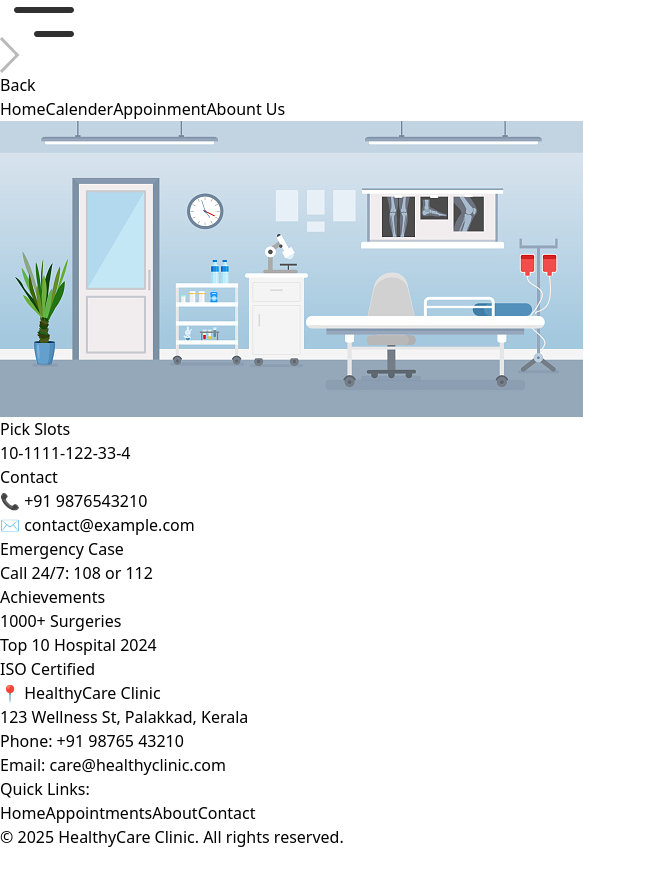
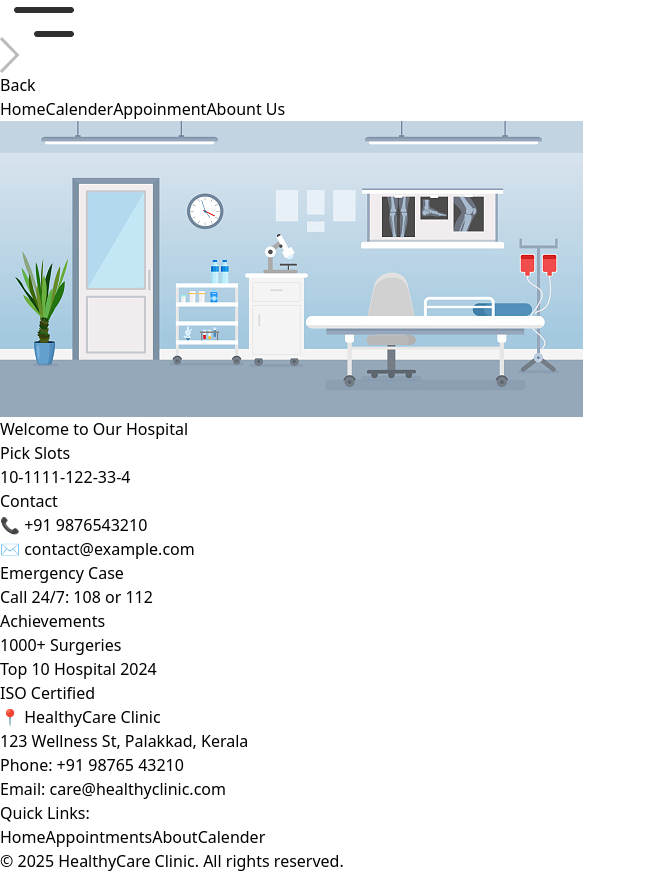
Before and after one commit to sreejeshsj/Appointment-, a React (Vite) app in the folder Book/: page /about in a window 1280 px wide. Shown: the part 760-1633 px from the top of the page, without its empty margins (0-646 px from the left). Before the commit the page ends 1609 px from the top, so only its background shows below. Built offline with nearby package versions, Linux system fonts and the light colour scheme; no server answers.

Commit message:
Completed

```diff
--- a/Book/src/components/About.jsx
+++ b/Book/src/components/About.jsx
@@ -8,15 +8,18 @@ function About() {
   const [selectedDate, setSelectedDate] = useState(null)
   const {navigate}=useContext(Datacontext)
   return (
-    <div className='flex flex-col items-center justify-center w-full gap-4 bg-gray-100 py-6'>
+    <div className='flex flex-col items-center justify-center w-full gap-4 py-6'>
 
       {/* Top Image Section */}
-      <div className='w-full bg-gray-300'>
+      <div className='w-full relative flex items-center justify-center'>
         <img className='w-full' src={assets.about} alt="About Section" />
+        <div className="absolute text-sm sm:text-3xl text-black  font-bold drop-shadow-lg">
+    Welcome to Our Hospital
+  </div>
       </div>
 
       {/* Cards Grid */}
-      <div className='grid w-[90%] grid-rows-4 gap-4 sm:grid-cols-4'>
+      <div className='grid w-[90%] grid-rows-1 gap-4 sm:grid-cols-4'>
 
         {/* Working Time Card */}
         <div className='bg-blue-800 text-white border border-blue-300 rounded-lg flex flex-col gap-3 justify-center items-center h-[220px] p-4'>
--- a/Book/src/components/Footer.jsx
+++ b/Book/src/components/Footer.jsx
@@ -17,9 +17,9 @@ function Footer() {
           <p className="text-sm mb-1">Quick Links:</p>
           <div className="flex gap-4 justify-center md:justify-end">
             <a href="/" className="hover:underline text-sm">Home</a>
-            <a href="/appointments" className="hover:underline text-sm">Appointments</a>
+            <a href="/appointment" className="hover:underline text-sm">Appointments</a>
             <a href="/about" className="hover:underline text-sm">About</a>
-            <a href="/contact" className="hover:underline text-sm">Contact</a>
+            <a href="/calenderpanel" className="hover:underline text-sm">Calender</a>
           </div>
         </div>
       </div>
```
